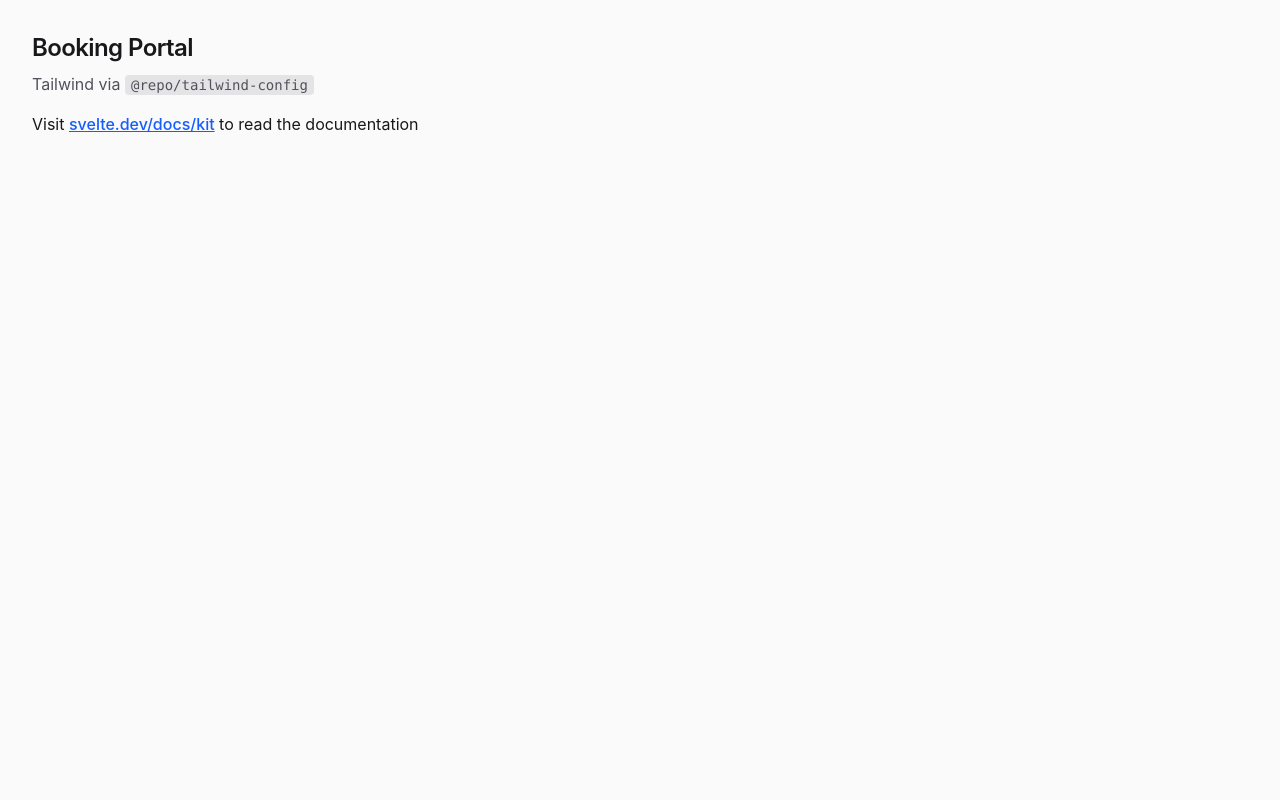
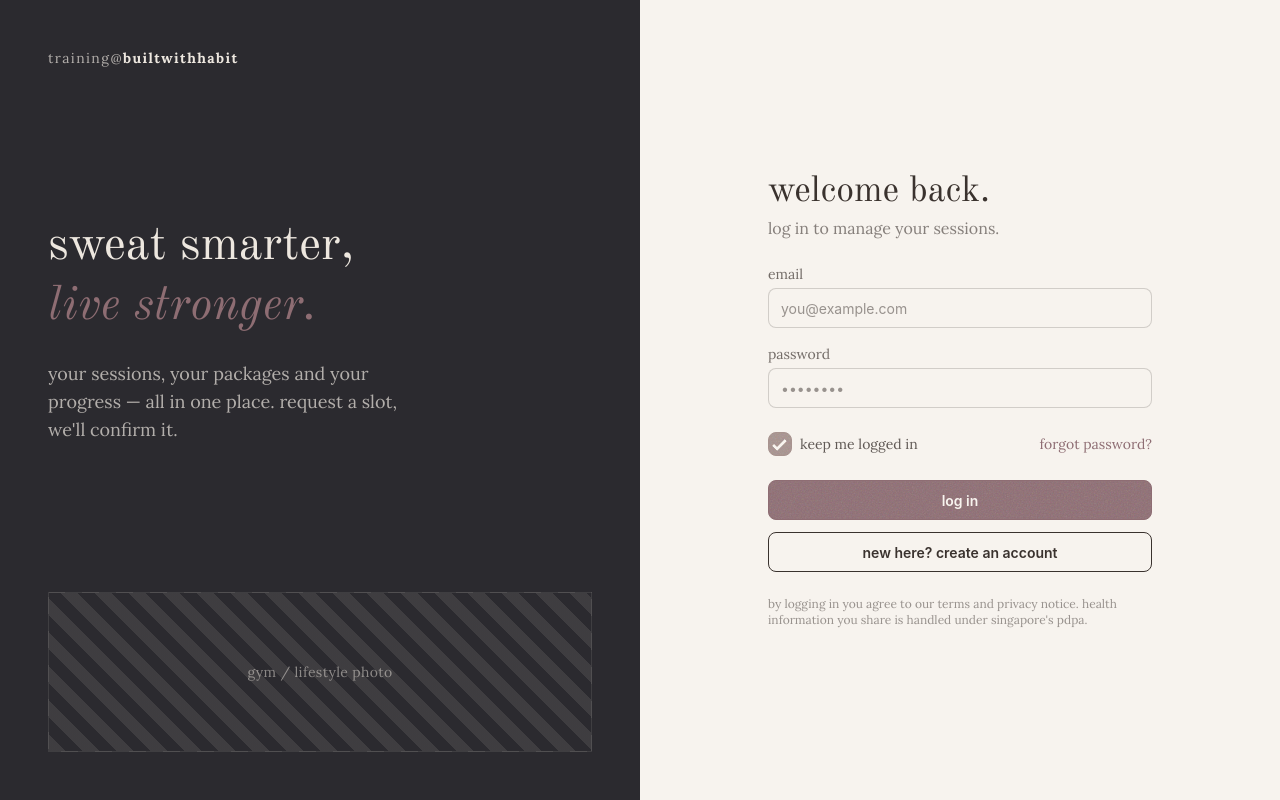
Before and after one commit to adidoesnt/bwh-monorepo, a SvelteKit app in the folder apps/booking-portal/: page / in a window 1280 px wide. Built offline with nearby package versions, Linux system fonts and the light colour scheme.

Commit message:
add login/signup page

```diff
--- a/apps/booking-portal/package.json
+++ b/apps/booking-portal/package.json
@@ -10,6 +10,9 @@
 		"prepare": "svelte-kit sync || echo ''",
 		"check": "svelte-kit sync && svelte-check --tsconfig ./tsconfig.json",
 		"check:watch": "svelte-kit sync && svelte-check --tsconfig ./tsconfig.json --watch"
+	},
+	"dependencies": {
+		"@repo/ui": "workspace:*"
 	},
 	"devDependencies": {
 		"@repo/tailwind-config": "workspace:*",
--- a/apps/booking-portal/src/routes/+layout.svelte
+++ b/apps/booking-portal/src/routes/+layout.svelte
@@ -9,4 +9,6 @@
 	<link rel="icon" href={favicon} />
 </svelte:head>
 
-{@render children()}
+<div class="grid w-dvw h-dvh place-items-center">
+    {@render children()}
+</div>
--- a/apps/booking-portal/src/routes/+page.svelte
+++ b/apps/booking-portal/src/routes/+page.svelte
@@ -1,13 +1,190 @@
-<div class="min-h-dvh bg-zinc-50 p-8 font-sans text-zinc-900 antialiased">
-	<h1 class="text-2xl font-semibold tracking-tight">Booking Portal</h1>
-	<p class="mt-2 text-zinc-600">
-		Tailwind via <code class="rounded bg-zinc-200 px-1.5 py-0.5 text-sm">@repo/tailwind-config</code>
-	</p>
-	<p class="mt-4">
-		Visit
-		<a class="font-medium text-blue-600 underline hover:text-blue-700" href="https://svelte.dev/docs/kit"
-			>svelte.dev/docs/kit</a
+<script lang="ts">
+	import { Button } from '@repo/ui';
+
+	let mode = $state<'login' | 'signup'>('login');
+
+	let email = $state('');
+	let password = $state('');
+	let keepLoggedIn = $state(true);
+
+	let firstName = $state('');
+	let lastName = $state('');
+	let mobile = $state('');
+	let agreedToTerms = $state(false);
+
+	const copy = $derived(
+		mode === "login"
+			? {
+					heading: 'welcome back.',
+					subheading: 'log in to manage your sessions.',
+					submitLabel: 'log in',
+					switchLabel: 'new here? create an account'
+				}
+			: {
+					heading: "let's get you started.",
+					subheading: 'two minutes now, then health screening before your first session.',
+					submitLabel: 'create account',
+					switchLabel: 'i already have an account'
+				}
+	);
+
+	function switchMode() {
+		mode = mode === "login" ? "signup" : "login";
+	}
+
+	function handleSubmit(event: SubmitEvent) {
+		event.preventDefault();
+		// placeholder: no auth wired up yet
+		if (mode === "login") {
+			console.log('login placeholder', { email, password, keepLoggedIn });
+		} else {
+			console.log('signup placeholder', { firstName, lastName, email, mobile, password, agreedToTerms });
+		}
+	}
+</script>
+
+<div class="grid h-full w-full grid-cols-1 md:grid-cols-2">
+	<div class="bg-neutral text-neutral-content flex flex-col justify-between gap-8 p-8 md:p-12">
+		<p class="font-body text-neutral-content/70 text-sm tracking-widest">
+			training@<span class="text-neutral-content font-bold">builtwithhabit</span>
+		</p>
+
+		<div class="flex flex-col gap-6">
+			<h1 class="font-headings text-4xl leading-tight md:text-5xl">
+				sweat smarter,<br />
+				<span class="text-accent italic">live stronger.</span>
+			</h1>
+
+			<p class="font-body text-neutral-content/70 max-w-sm text-base md:text-lg">
+				your sessions, your packages and your progress — all in one place. request a slot, we'll
+				confirm it.
+			</p>
+		</div>
+
+		<div
+			class="border-neutral-content/10 relative flex h-40 items-center justify-center overflow-hidden rounded-box border"
+			style="background-image: repeating-linear-gradient(45deg, color-mix(in srgb, var(--color-neutral-content) 10%, transparent) 0 12px, transparent 12px 24px);"
 		>
-		to read the documentation
-	</p>
+			<p class="font-body text-neutral-content/50 text-sm tracking-wide">gym / lifestyle photo</p>
+		</div>
+	</div>
+
+	<div class="bg-base-100 flex items-center justify-center p-8 md:p-12">
+		<form class="flex w-full max-w-sm flex-col gap-6" onsubmit={handleSubmit}>
+			<div class="flex flex-col gap-1">
+				<h2 class="font-headings text-base-content text-4xl">{copy.heading}</h2>
+				<p class="font-body text-base-content/60">{copy.subheading}</p>
+			</div>
+
+			<div class="flex flex-col gap-4">
+				{#if mode === "signup"}
+					<div class="grid grid-cols-2 gap-4">
+						<label class="flex flex-col gap-1" for="firstName">
+							<span class="font-body text-base-content/70 text-sm">first name</span>
+							<input
+								id="firstName"
+								type="text"
+								placeholder="ishita"
+								class="input w-full"
+								bind:value={firstName}
+								required
+							/>
+						</label>
+
+						<label class="flex flex-col gap-1" for="lastName">
+							<span class="font-body text-base-content/70 text-sm">last name</span>
+							<input
+								id="lastName"
+								type="text"
+								placeholder="tan"
+								class="input w-full"
+								bind:value={lastName}
+								required
+							/>
+						</label>
+					</div>
+				{/if}
+
+				<label class="flex flex-col gap-1" for="email">
+					<span class="font-body text-base-content/70 text-sm">email</span>
+					<input
+						id="email"
+						type="email"
+						placeholder="you@example.com"
+						class="input w-full"
+						bind:value={email}
+						required
+					/>
+				</label>
+
+				{#if mode === "signup"}
+					<label class="flex flex-col gap-1" for="mobile">
+						<span class="font-body text-base-content/70 text-sm">mobile (for session reminders)</span>
+						<input
+							id="mobile"
+							type="tel"
+							placeholder="+65 8000 0000"
+							class="input w-full"
+							bind:value={mobile}
+							required
+						/>
+					</label>
+				{/if}
+
+				<label class="flex flex-col gap-1" for="password">
+					<span class="font-body text-base-content/70 text-sm">password</span>
+					<input
+						id="password"
+						type="password"
+						placeholder={mode === "signup" ? 'at least 8 characters' : '••••••••'}
+						class="input w-full"
+						bind:value={password}
+						minlength={mode === "signup" ? 8 : undefined}
+						required
+					/>
+				</label>
+			</div>
+
+			{#if mode === 'login'}
+				<div class="flex items-center justify-between">
+					<label class="flex items-center gap-2">
+						<input type="checkbox" class="checkbox checkbox-primary" bind:checked={keepLoggedIn} />
+						<span class="font-body text-base-content/80 text-sm">keep me logged in</span>
+					</label>
+
+					<a href="/forgot-password" class="font-body text-accent text-sm hover:underline">
+						forgot password?
+					</a>
+				</div>
+			{:else}
+				<label class="flex items-start gap-2">
+					<input
+						type="checkbox"
+						class="checkbox checkbox-primary mt-0.5"
+						bind:checked={agreedToTerms}
+						required
+					/>
+					<span class="font-body text-base-content/80 text-sm">
+						i agree to the terms, privacy notice and the 24-hour cancellation policy.
+					</span>
+				</label>
+			{/if}
+
+			<div class="flex flex-col gap-3">
+				<Button type="submit" variant="accent" class="text-accent-content w-full">
+					{copy.submitLabel}
+				</Button>
+				<Button variant="outline" class="w-full" onclick={switchMode}>
+					{copy.switchLabel}
+				</Button>
+			</div>
+
+			{#if mode === 'login'}
+				<p class="font-body text-base-content/50 text-xs">
+					by logging in you agree to our terms and privacy notice. health information you share is
+					handled under singapore's pdpa.
+				</p>
+			{/if}
+		</form>
+	</div>
 </div>
--- a/packages/tailwind-config/src/styles.css
+++ b/packages/tailwind-config/src/styles.css
@@ -41,8 +41,8 @@
   --color-error: #b97078;
   --color-error-content: #2b0f14;
 
-  --radius-selector: 1rem;
-  --radius-field: 2rem;
+  --radius-selector: 0.5rem;
+  --radius-field: 0.5rem;
   --radius-box: 0rem;
 
   --size-selector: 0.25rem;
--- a/packages/ui/src/components/button.svelte
+++ b/packages/ui/src/components/button.svelte
@@ -1,19 +1,60 @@
 <script lang="ts">
 	import type { Snippet } from 'svelte';
+	import type { MouseEventHandler } from 'svelte/elements';
+	import { cn } from '../utils';
+
+	type Variant = 'primary' | 'secondary' | 'accent' | 'neutral' | 'outline' | 'ghost' | 'link';
+	type Size = 'xs' | 'sm' | 'md' | 'lg' | 'xl';
 
 	interface Props {
-		appName: string;
+		variant?: Variant;
+		size?: Size;
+		type?: 'button' | 'submit' | 'reset';
+		href?: string;
+		disabled?: boolean;
 		class?: string;
 		children?: Snippet;
+		onclick?: MouseEventHandler<HTMLButtonElement | HTMLAnchorElement>;
 	}
 
-	let { appName, class: className = '', children }: Props = $props();
+	const variantClasses: Record<Variant, string> = {
+		primary: 'btn-primary',
+		secondary: 'btn-secondary',
+		accent: 'btn-accent',
+		neutral: 'btn-neutral',
+		outline: 'btn-outline',
+		ghost: 'btn-ghost',
+		link: 'btn-link'
+	};
+
+	const sizeClasses: Record<Size, string> = {
+		xs: 'btn-xs',
+		sm: 'btn-sm',
+		md: 'btn-md',
+		lg: 'btn-lg',
+		xl: 'btn-xl'
+	};
+
+	let {
+		variant = 'primary',
+		size = 'md',
+		type = 'button',
+		href,
+		disabled = false,
+		class: className = '',
+		children,
+		onclick
+	}: Props = $props();
+
+	const classes = $derived(cn('btn', variantClasses[variant], sizeClasses[size], className));
 </script>
 
-<button
-	type="button"
-	class={className}
-	onclick={() => alert(`Hello from your ${appName} app!`)}
->
-	{@render children?.()}
-</button>
+{#if href}
+	<a {href} class={classes} aria-disabled={disabled} {onclick}>
+		{@render children?.()}
+	</a>
+{:else}
+	<button {type} {disabled} class={classes} {onclick}>
+		{@render children?.()}
+	</button>
+{/if}
```
Also changed, not shown: 1 other file (tests, documents, lock files or other folders).
